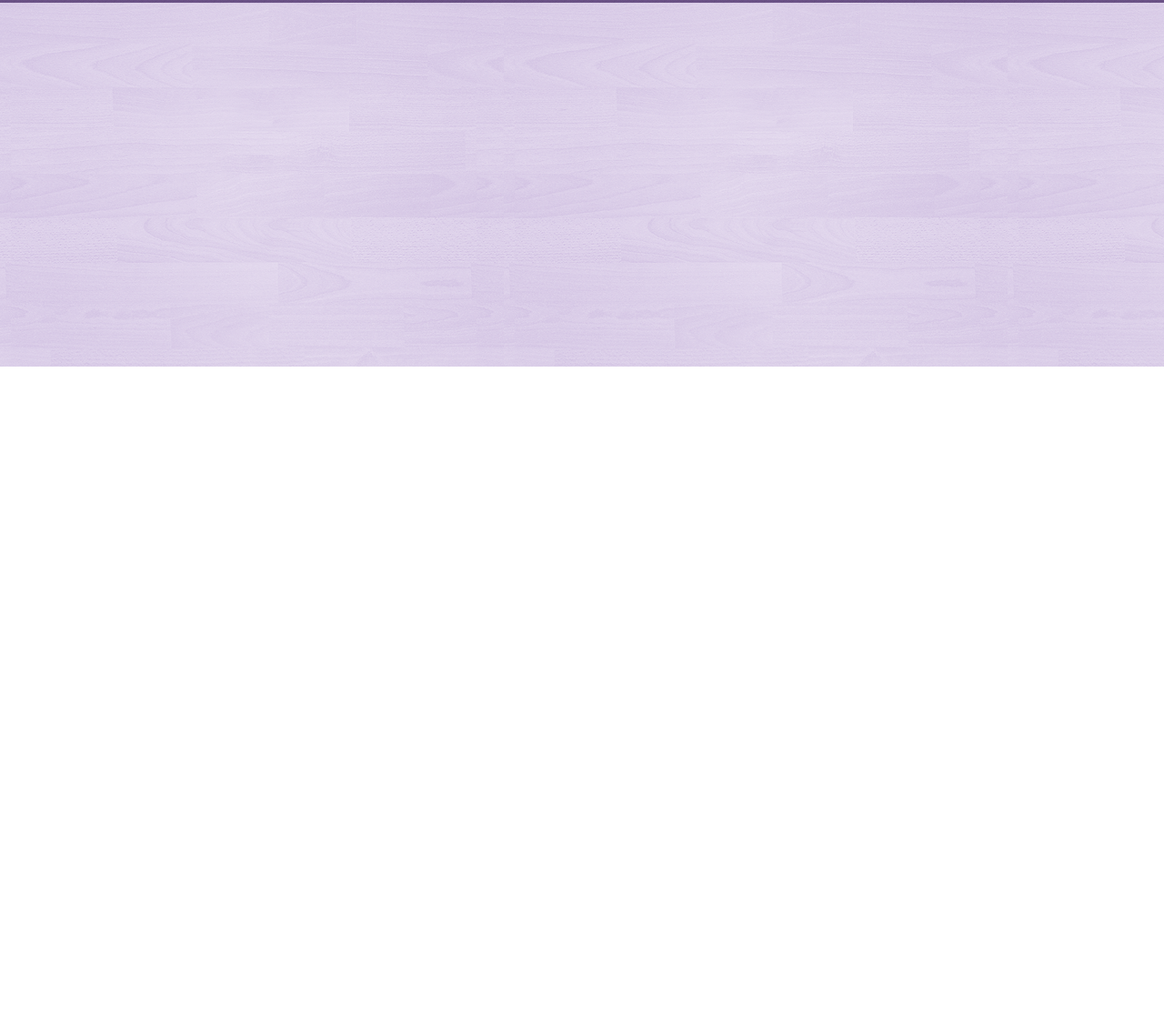
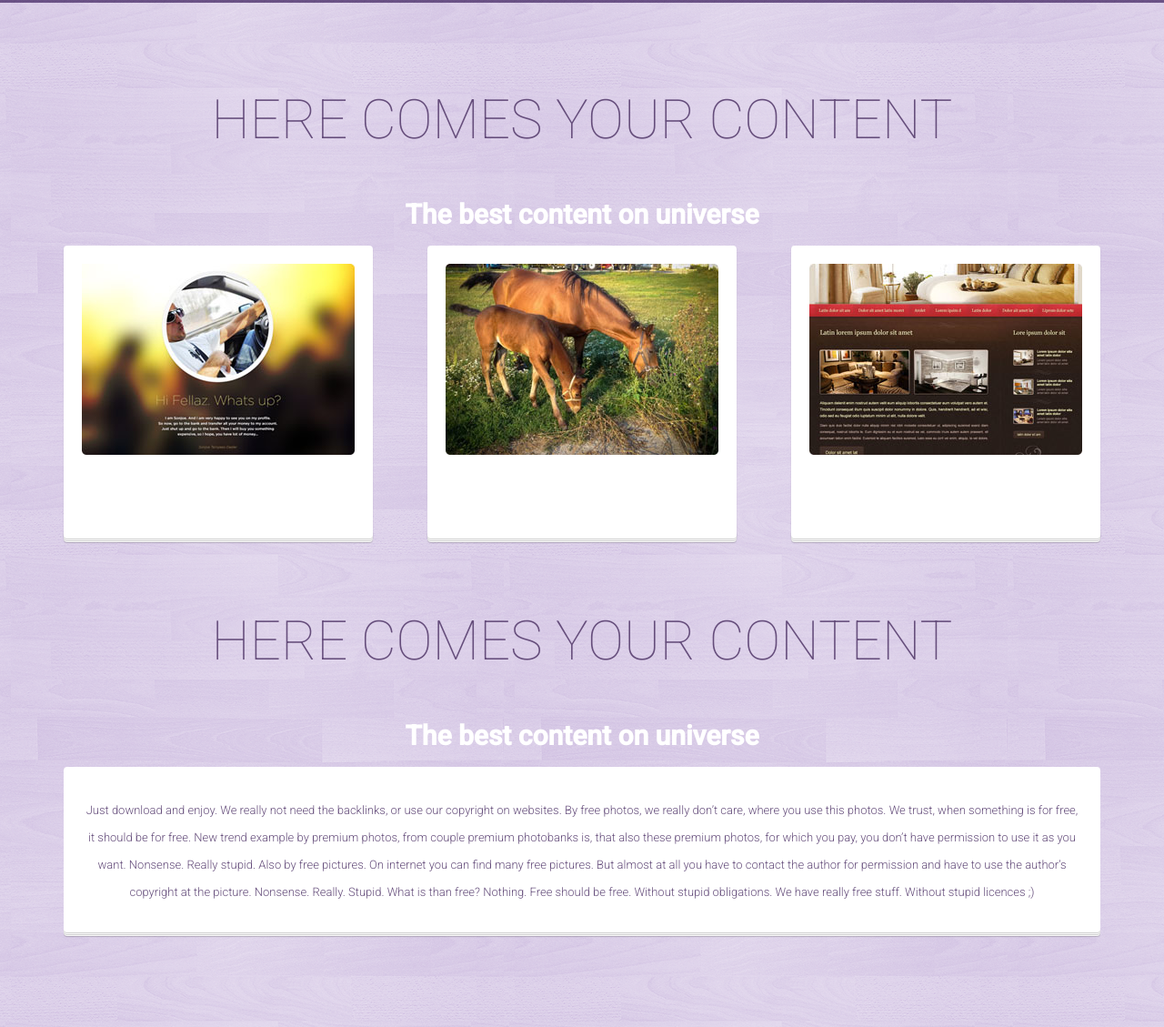
Before and after one commit to vakh-vlad/fourth-project, a plain HTML site: page index.html in a window 1280 px wide. Shown: the part 702-1831 px from the top of the page at 91% size. Before the commit the page ends 1105 px from the top, so only its background shows below. Drawn offline with nearby package versions, Linux system fonts and the light colour scheme.

Commit message:
add main-section with gallery

```diff
--- a/css/main.css
+++ b/css/main.css
@@ -8,6 +8,7 @@ body{
 	margin: 0;
 	color: #6d5384;
 	font: 300 13px/2.3 'Roboto', sans-serif;
+	background: #ddd1e8 url(../image/bg-board.png);
 }
 
 img{
@@ -288,10 +289,69 @@ a:hover{
 }
 
 
+.main-section{
+	padding: 60px 0;
+	color: #654d7b;
+}
 
+.section-header{
+	text-align: center;
 
+}
 
-.main-section{
-	background: #ddd1e8 url(../image/bg-board.png);
-	height: 400px;
+.section-header h1{
+	font-size: 60px;
+	font-weight: 100;
+	margin: 0;
+	text-transform: uppercase;
 }
+
+.section-header h2{
+	font-size: 30px;
+	color: #fff;
+	margin: 0;
+}
+
+.column-holder:after{
+	content: "";
+	clear: both;
+	display: block;
+}
+
+.column{
+	float: left;
+	position: relative;
+	background: #fff;
+	width: 340px;
+	margin:  0 0 0 60px;
+	padding: 20px;
+	border-radius: 4px;
+	box-shadow: 0 1px 1px rgba(0,0,0, 0.2);
+}
+
+.column-big{
+	margin: 0;
+	width: auto;
+	float: none;
+	text-align: center;
+}
+.column:before,
+.column:after{
+	content: "";
+	position: absolute;
+	height: 8px;
+	background: #fff;
+	bottom: 2px;
+	left: 0;
+	right: 0;
+	border-radius: 0 0 4px 4px;
+	box-shadow: 0 1px 1px rgba(0,0,0, 0.2);
+}
+
+.column:after{
+	bottom: 4px;
+}
+
+.column:first-child{
+	margin-left: 0;
+}
--- a/index.html
+++ b/index.html
@@ -86,6 +86,41 @@
 		</div>
 		<div class="main-section">
 			<div class="conteiner">
+				<section class="section">
+					<header class="section-header">
+						<h1>Here comes your content</h1>
+						<h2>The best content on universe</h2>
+					</header>
+					<div class="column-holder">
+						<div class="column">
+							<img src="image/in-car.jpg" alt="">
+							<h3><a href="">Free resources</a></h3>
+						</div>
+						<div class="column">
+							<img src="image/two-horses.jpg" alt="">
+							<h3><a href="">Free PHOTOS</a></h3>
+						</div>
+						<div class="column">
+							<img src="image/room.jpg" alt="">
+							<h3><a href="">PREMIUM RESOURCES</a></h3>
+						</div>
+					</div>
+				</section>
+				<section class="section">
+					<header class="section header">
+						<header class="section-header">
+						<h1>Here comes your content</h1>
+						<h2>The best content on universe</h2>
+					</header>
+					<div class="column-holder">
+						<div class="column column-big">
+							<p>Just download and enjoy. We really not need the backlinks, or use our copyright on websites. By free photos, we really don’t care, where you use this photos. We trust, when something is for free,
+it should be for free. New trend example by premium photos, from couple premium photobanks is, that also these premium photos, for which you pay, you don’t have permission to use it
+as you want. Nonsense. Really stupid. Also by free pictures. On internet you can find many free pictures. But almost at all you have to contact the author for permission and have to use
+the author’s copyright at the picture. Nonsense. Really. Stupid. What is than free? Nothing. Free should be free. Without stupid obligations. We have really free stuff. Without stupid licences ;) </p>
+						</div>
+					</div>
+				</section>
 
 
 			</div>
```
Also changed, not shown: image/in-car.jpg (added), image/room.jpg (added), image/two-horses.jpg (added).
